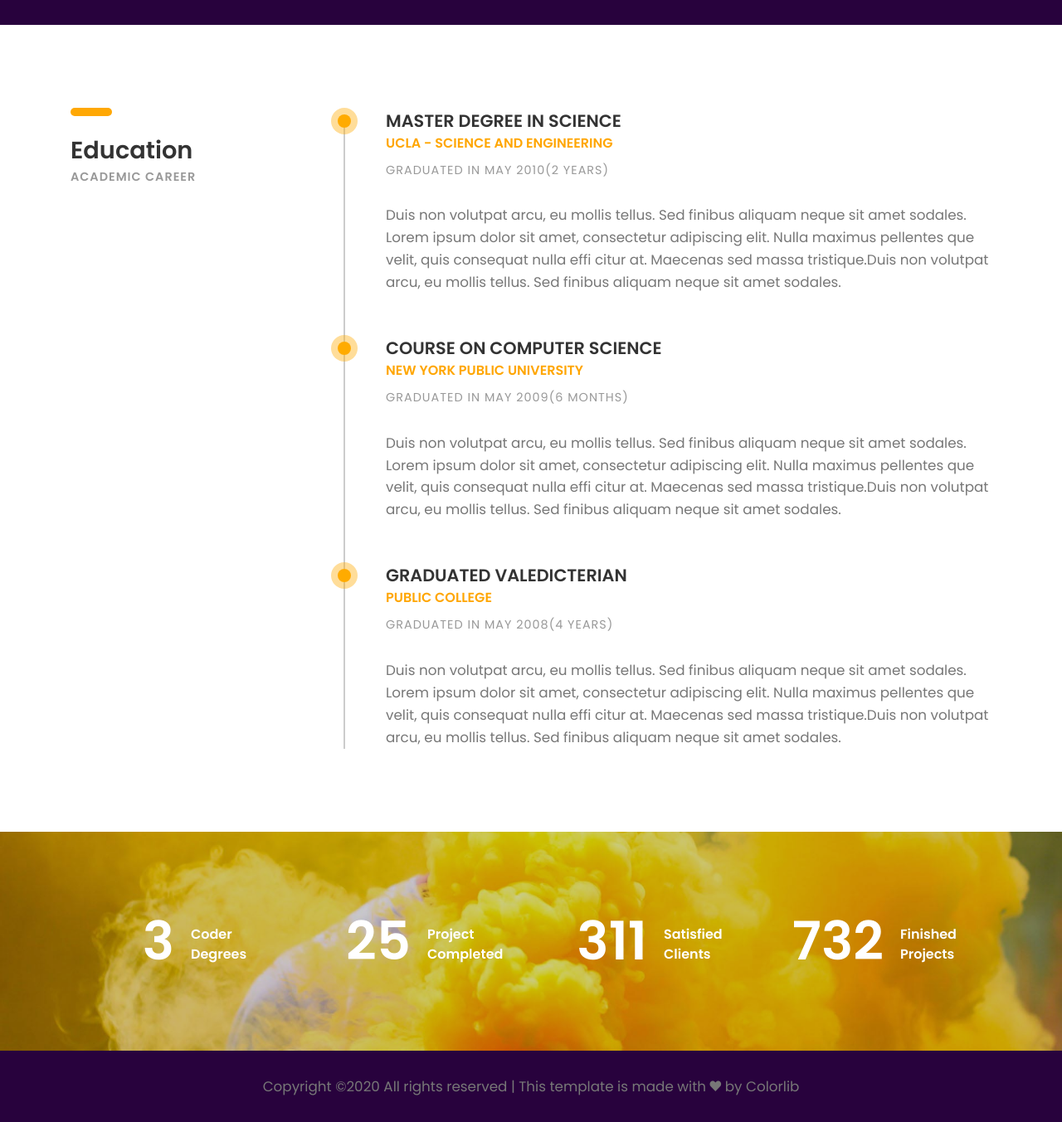
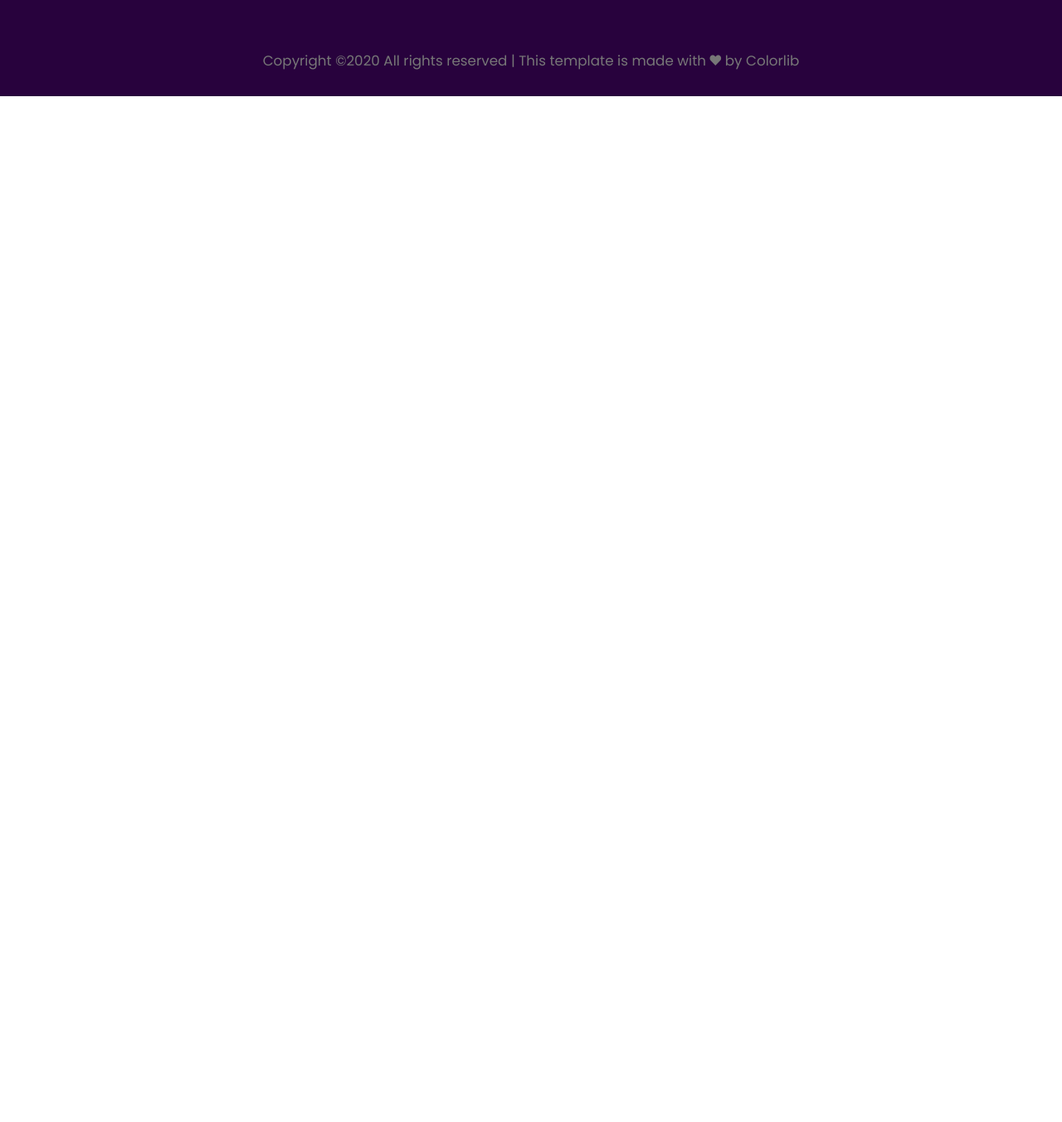
Before and after one commit to Johnliveira/portfolio, a plain HTML site: page index.html in a window 1280 px wide. Shown: the part 3360-4713 px from the top of the page at 83% size. After the commit the page ends 3476 px from the top, so only its background shows below. Drawn offline with Linux system fonts and the light colour scheme; files whose address does not match are found by name.

Commit message:
Remove as duas ultimas section

```diff
--- a/index.html
+++ b/index.html
@@ -239,89 +239,6 @@
 
 	</section><!-- experience-section -->
 
-	<section class="education-section section">
-		<div class="container">
-			<div class="row">
-				<div class="col-sm-4">
-					<div class="heading">
-						<h3><b>Education</b></h3>
-						<h6 class="font-lite-black"><b>ACADEMIC CAREER</b></h6>
-					</div>
-				</div><!-- col-sm-4 -->
-				<div class="col-sm-8">
-					<div class="education-wrapper">
-						<div class="education margin-b-50">
-							<h4><b>MASTER DEGREE IN SCIENCE</b></h4>
-							<h5 class="font-yellow"><b>UCLA - SCIENCE AND ENGINEERING</b></h5>
-							<h6 class="font-lite-black margin-t-10">GRADUATED IN MAY 2010(2 YEARS)</h6>
-							<p class="margin-tb-30">Duis non volutpat arcu, eu mollis tellus. Sed finibus aliquam neque sit amet sodales.
-							Lorem ipsum dolor sit amet, consectetur adipiscing elit. Nulla maximus pellentes que velit,
-							quis consequat nulla effi citur at. Maecenas sed massa tristique.Duis non volutpat arcu,
-							eu mollis tellus. Sed finibus aliquam neque sit amet sodales. </p>
-						</div><!-- education -->
-
-						<div class="education margin-b-50">
-							<h4><b>COURSE ON COMPUTER SCIENCE</b></h4>
-							<h5 class="font-yellow"><b>NEW YORK PUBLIC UNIVERSITY</b></h5>
-							<h6 class="font-lite-black margin-t-10">GRADUATED IN MAY 2009(6 MONTHS)</h6>
-							<p class="margin-tb-30">Duis non volutpat arcu, eu mollis tellus. Sed finibus aliquam neque sit amet sodales.
-							Lorem ipsum dolor sit amet, consectetur adipiscing elit. Nulla maximus pellentes que velit,
-							quis consequat nulla effi citur at. Maecenas sed massa tristique.Duis non volutpat arcu,
-							eu mollis tellus. Sed finibus aliquam neque sit amet sodales. </p>
-						</div><!-- education -->
-
-						<div class="education margin-b-50">
-							<h4><b>GRADUATED VALEDICTERIAN</b></h4>
-							<h5 class="font-yellow"><b>PUBLIC COLLEGE</b></h5>
-							<h6 class="font-lite-black margin-t-10">GRADUATED IN MAY 2008(4 YEARS)</h6>
-							<p class="margin-tb-30">Duis non volutpat arcu, eu mollis tellus. Sed finibus aliquam neque sit amet sodales.
-							Lorem ipsum dolor sit amet, consectetur adipiscing elit. Nulla maximus pellentes que velit,
-							quis consequat nulla effi citur at. Maecenas sed massa tristique.Duis non volutpat arcu,
-							eu mollis tellus. Sed finibus aliquam neque sit amet sodales. </p>
-						</div><!-- education -->
-					</div><!-- education-wrapper -->
-				</div><!-- col-sm-8 -->
-			</div><!-- row -->
-		</div><!-- container -->
-
-	</section><!-- about-section -->
-
-	<section class="counter-section" id="counter">
-		<div class="container">
-			<div class="row">
-
-				<div class="col-sm-6 col-md-6 col-lg-3">
-					<div class="counter margin-b-30">
-						<h1 class="title"><b><span class="counter-value" data-duration="400" data-count="3">0</span></b></h1>
-						<h5 class="desc"><b>Coder Degrees</b></h5>
-					</div><!-- counter -->
-				</div><!-- col-md-3-->
-
-				<div class="col-sm-6 col-md-6 col-lg-3">
-					<div class="counter margin-b-30">
-						<h1 class="title"><b><span class="counter-value" data-duration="1400" data-count="25">0</span></b></h1>
-						<h5 class="desc"><b>Project Completed</b></h5>
-					</div><!-- counter -->
-				</div><!-- col-md-3-->
-
-				<div class="col-sm-6 col-md-6 col-lg-3">
-					<div class="counter margin-b-30">
-						<h1 class="title"><b><span class="counter-value" data-duration="700" data-count="311">0</span></b></h1>
-						<h5 class="desc"><b>Satisfied Clients</b></h5>
-					</div><!-- counter -->
-				</div><!-- col-md-3-->
-
-				<div class="col-sm-6 col-md-6 col-lg-3">
-					<div class="counter margin-b-30">
-						<h1 class="title"><b><span class="counter-value" data-duration="2000" data-count="732">0</span></b></h1>
-						<h5 class="desc"><b>Finished Projects</b></h5>
-					</div><!-- margin-b-30 -->
-				</div><!-- col-md-3-->
-
-			</div><!-- row-->
-		</div><!-- container-->
-    </section><!-- counter-section-->
-
 	<footer>
 		<p class="copyright">
 			<!-- Link back to Colorlib can't be removed. Template is licensed under CC BY 3.0. -->
```
